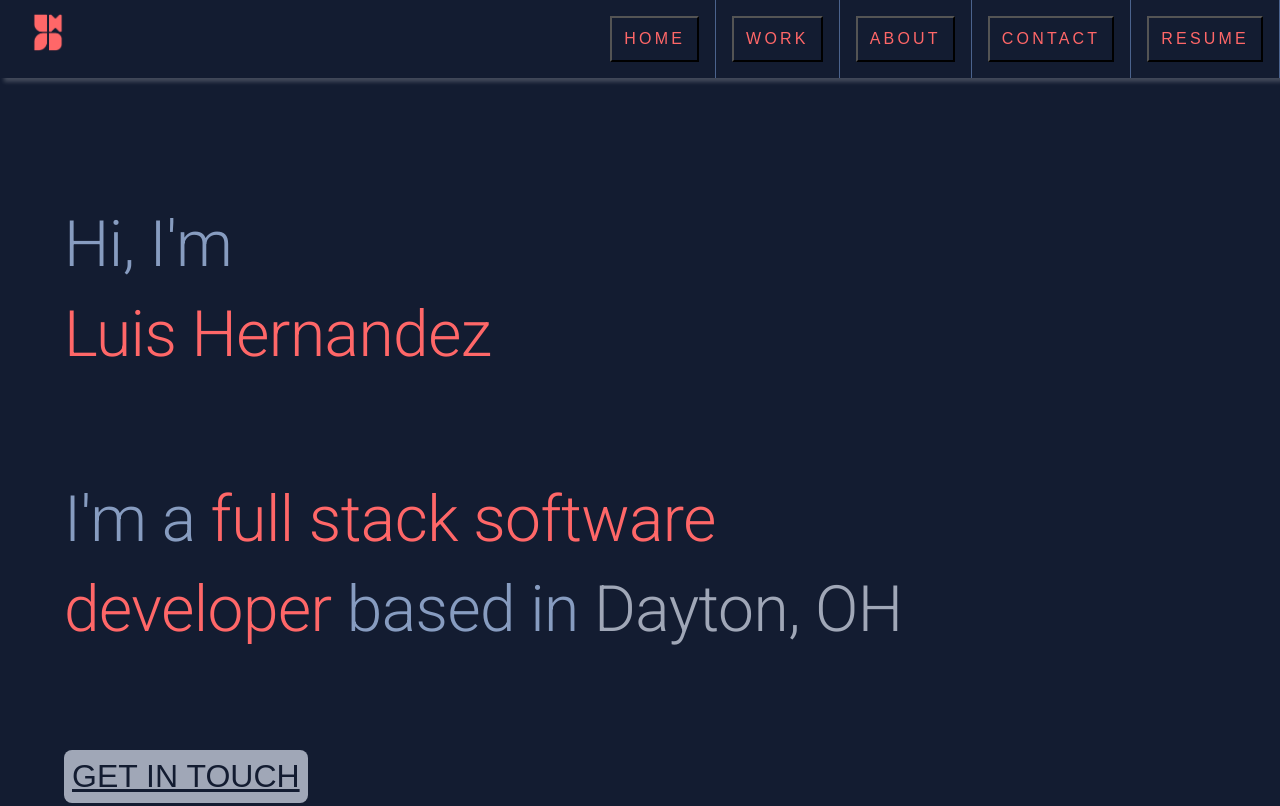
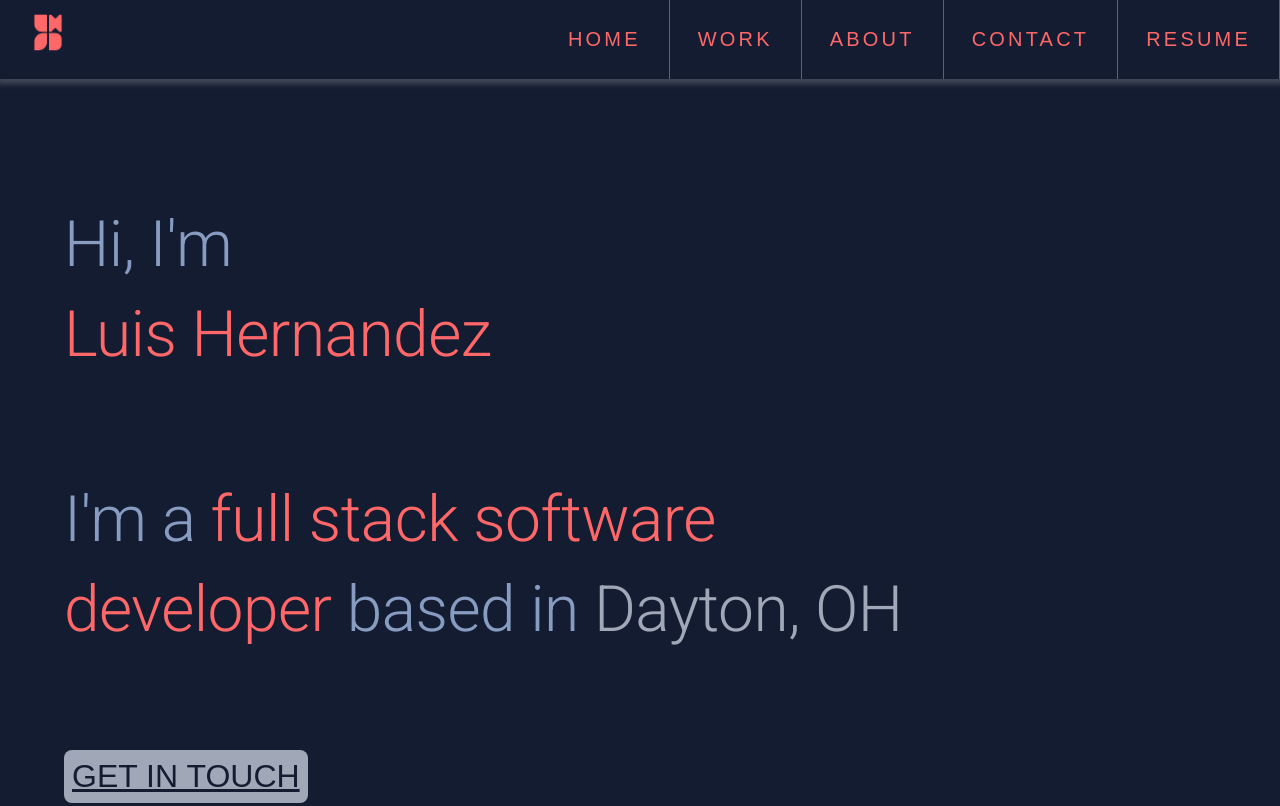
Before and after one commit to lahernandezb/Portfolio-gatsby, a Gatsby site: page / in a window 1280 px wide. Shown: the top 806 px of the page. Built offline with nearby package versions, Linux system fonts and the light colour scheme; Gatsby itself is replaced by a stand-in of ours; a web font is replaced by a local one.

Commit message:
refactor: header shadow, lg screen menu
- Header shadow was spreading across the full width of the screen.
- Larger screen menu had a white border around them that is default to
  button element.

```diff
--- a/src/assets/styles/components/_header.scss
+++ b/src/assets/styles/components/_header.scss
@@ -1,5 +1,5 @@
 .header {
-  box-shadow: 4px 4px 4px 0 rgba(255, 255, 255, 0.2);
+  box-shadow: 1px 1px 6px 4px rgba(255, 255, 255, 0.2);
   position: fixed;
   width: 100%;
   z-index: 3;
@@ -63,7 +63,7 @@
     }
   }
 
-  &__nav[aria-expanded='true'] {
+  &__nav[aria-expanded="true"] {
     max-height: 50rem;
   }
 
@@ -87,10 +87,11 @@
     width: 100%;
     box-sizing: border-box;
     padding: 0.75rem;
+    border: none;
 
     @media (min-width: 43rem) {
       color: $accent-one;
-      font-size: 1rem;
+      font-size: 1.25rem;
       background-color: $primary-color;
     }
 
```
